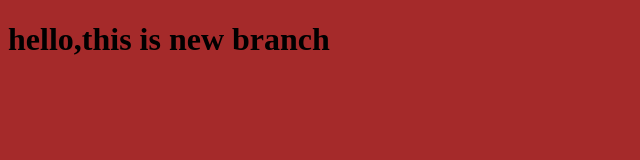
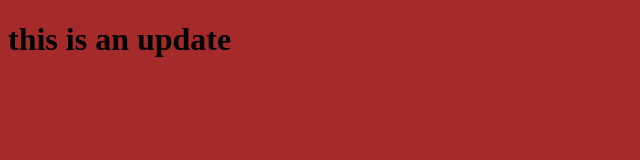
Before and after one commit to jawadalhakeem/myproject, a plain HTML site: page index.html in a window 1280 px wide. Shown: the whole page, without its empty margins (0-640 px from the left). Drawn offline with Linux system fonts and the light colour scheme.

Commit message:
edit the html file

```diff
--- a/index.html
+++ b/index.html
@@ -7,7 +7,7 @@
     <link rel="stylesheet" href="style.css">
 </head>
 <body>
- <h1>hello,this is new branch</h1>
+ <h1>this is an update</h1>
 <script src="app.js"></script>
 </body>
 </html>
```
